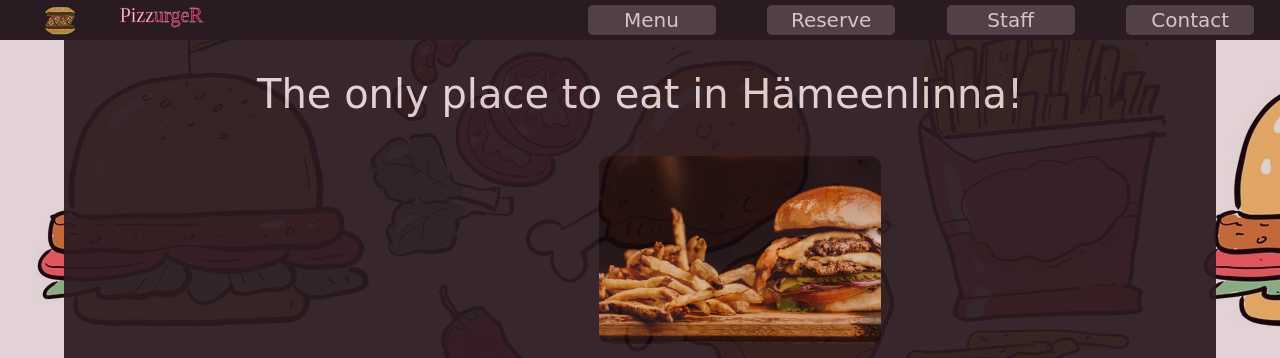
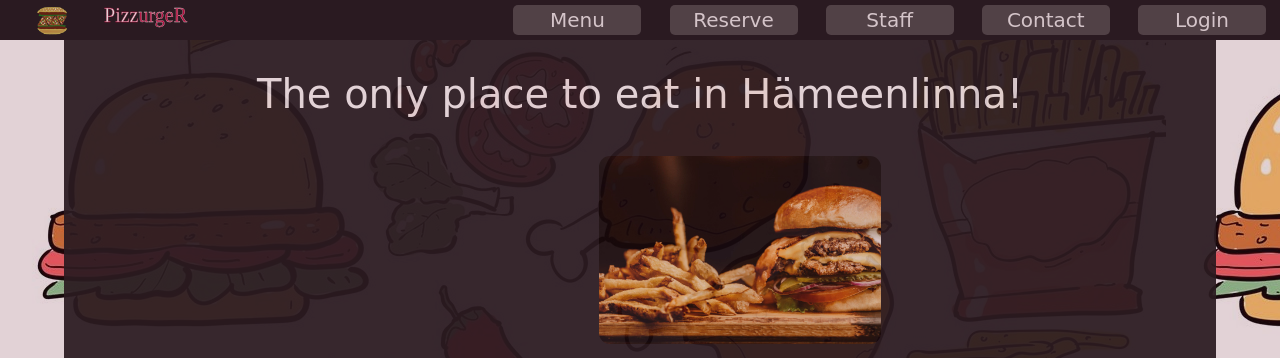
Before and after one commit to Timo-joinllur/Team4_WEBPROG, a PHP site: page /index.php in a window 1280 px wide. Shown: the top 358 px of the page. Run offline with PHP 8.4, Linux system fonts and the light colour scheme; some web fonts are replaced.

Commit message:
login form start

```diff
--- a/layout/header.php
+++ b/layout/header.php
@@ -22,6 +22,7 @@
 <div class="grid-container">
 
     <div class="header">
+        <div style="flex-grow: 3; vertical-align: middle; "><a href="login.php" class="button vcenter">Login</a></div>
         <div style="flex-grow: 3; vertical-align: middle; "><a href="contact.php" class="button vcenter">Contact</a></div>
         <div style="flex-grow: 3; vertical-align: middle; "><a href="staff.php" class="button vcenter">Staff</a> </div>
         <div style="flex-grow: 3; vertical-align: middle; "><a href="reserve.php" class="button vcenter">Reserve</a> </div>
```
Also changed, not shown: md files/andrejs.md (+2 -0 lines), layout/login.php (added).
